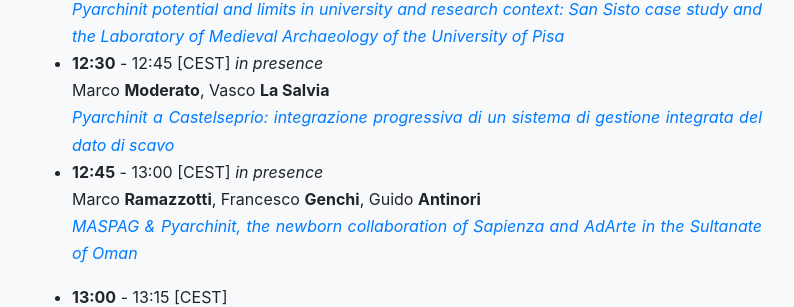
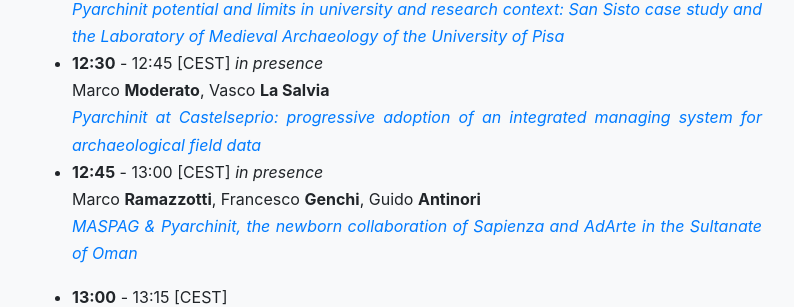
Before and after one commit to archeofoss/archeofoss, a Jekyll site: the page built from 2022/programme.md, in a window 1280 px wide and 900 px high, scrolled down 2155 px. Shown: the part 153-460 px from the top of the window, without its empty margins (243-1037 px from the left). Built offline with Jekyll 4.4.1, drawn with Linux system fonts in a browser that asks for light colours; nearby versions of some CDN libraries.

Commit message:
Translated title in programme

```diff
--- a/2022/programme.md
+++ b/2022/programme.md
@@ -73,7 +73,7 @@
 [*Pyarchinit potential and limits in university and research context: San Sisto case study and the Laboratory of Medieval Archaeology of the University of Pisa*](abstracts/pyarchinit/martinez)
 - **12:30** - 12:45 [CEST] *in presence*
 Marco **Moderato**, Vasco **La Salvia**
-[*Pyarchinit a Castelseprio: integrazione progressiva di un sistema di gestione integrata del dato di scavo*](abstracts/pyarchinit/moderato-la_salvi)
+[*Pyarchinit at Castelseprio: progressive adoption of an integrated managing system for archaeological field data*](abstracts/pyarchinit/moderato-la_salvi)
 - **12:45** - 13:00 [CEST] *in presence*
 Marco **Ramazzotti**, Francesco **Genchi**, Guido **Antinori**
 [*MASPAG & Pyarchinit, the newborn collaboration of Sapienza and AdArte in the Sultanate of Oman*](abstracts/pyarchinit/ramazzotti-genchi-antinori)
```
Also changed, not shown: 2022/abstracts/pyarchinit/moderato-la_salvia.md (+1 -1 lines).
